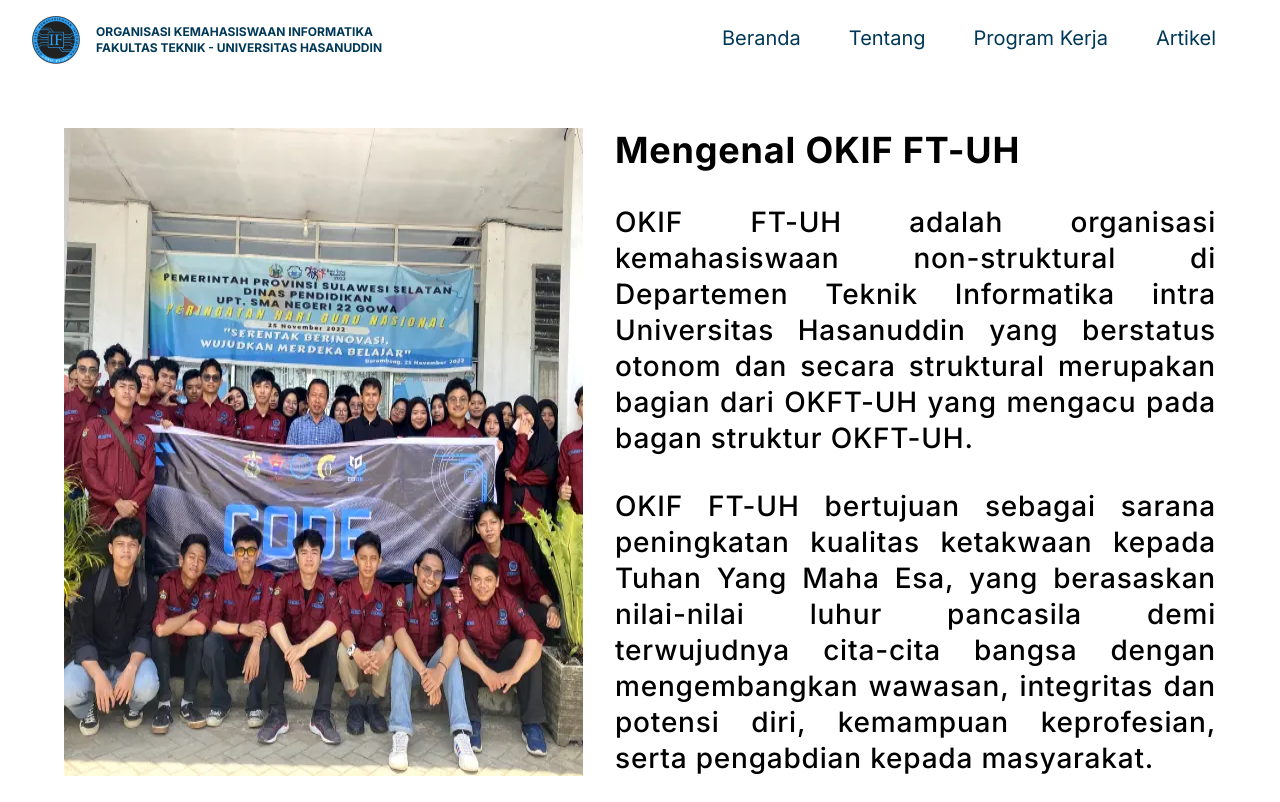
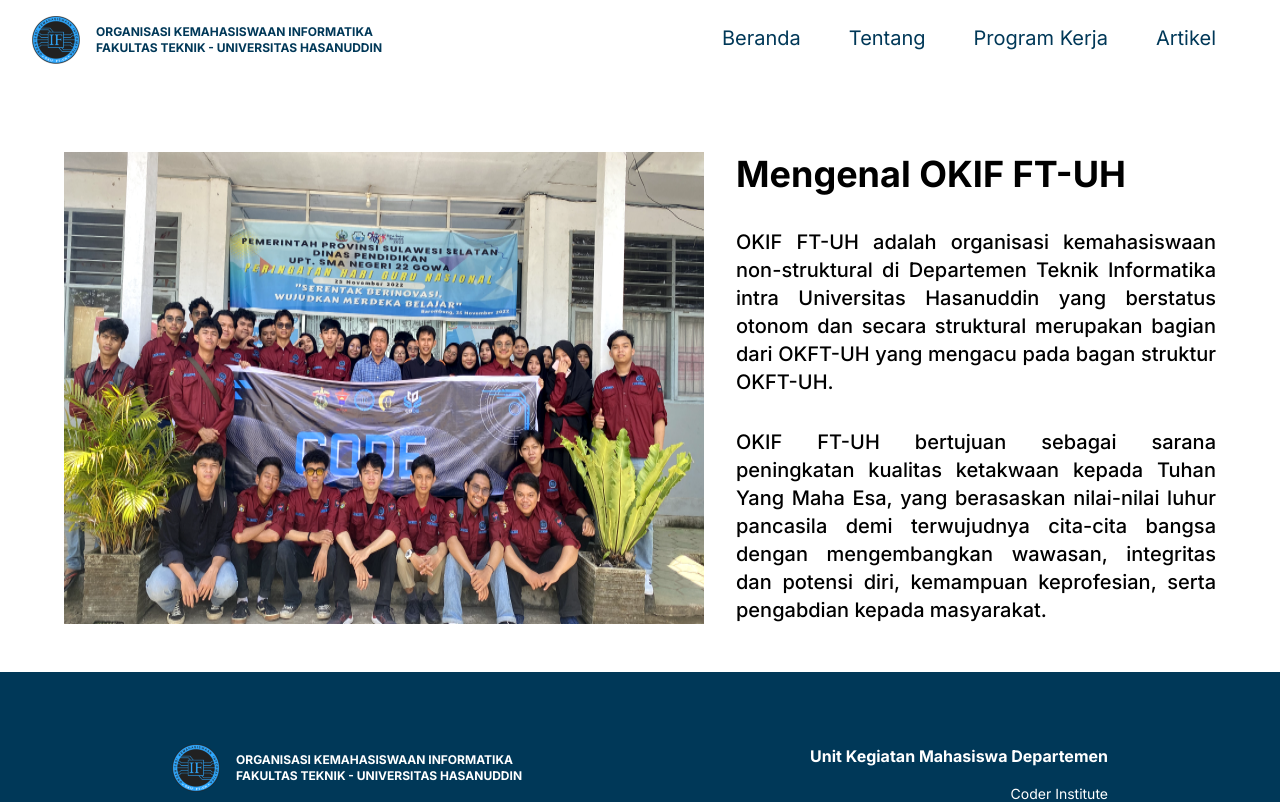
Before and after one commit to ahmadsultani/okif-fe, a Next.js app: page / in a window 1280 px wide. Shown: the top 802 px of the page. Built offline with nearby package versions, Linux system fonts and the light colour scheme.

Commit message:
feat: 17 recreate about section

```diff
--- a/app/_components/organisms/About.tsx
+++ b/app/_components/organisms/About.tsx
@@ -2,22 +2,22 @@ import Image from "next/image";
 
 const About = () => {
   return (
-    <section className="w-full flex gap-8 px-16 py-12">
+    <section className="w-full flex gap-8 pt-[72px] pb-12 px-16">
       <Image
         src="/image/about.webp"
-        width={519}
-        height={640}
+        width={640}
+        height={416}
         alt="about-image"
       />
-      <section className="flex flex-1 flex-col gap-8 text-justify tracking-[0.05em]">
+      <section className="flex flex-1 flex-col gap-8 text-justify">
         <h1 className="font-bold text-heading-l">Mengenal OKIF FT-UH</h1>
-        <p className="font-medium text-heading-m">
+        <p className="font-medium text-heading-s">
           OKIF FT-UH adalah organisasi kemahasiswaan non-struktural di
           Departemen Teknik Informatika intra Universitas Hasanuddin yang
           berstatus otonom dan secara struktural merupakan bagian dari OKFT-UH
           yang mengacu pada bagan struktur OKFT-UH.
         </p>
-        <p className="font-medium text-heading-m">
+        <p className="font-medium text-heading-s">
           OKIF FT-UH bertujuan sebagai sarana peningkatan kualitas ketakwaan
           kepada Tuhan Yang Maha Esa, yang berasaskan nilai-nilai luhur
           pancasila demi terwujudnya cita-cita bangsa dengan mengembangkan
```
Also changed, not shown: public/image/about.webp.
